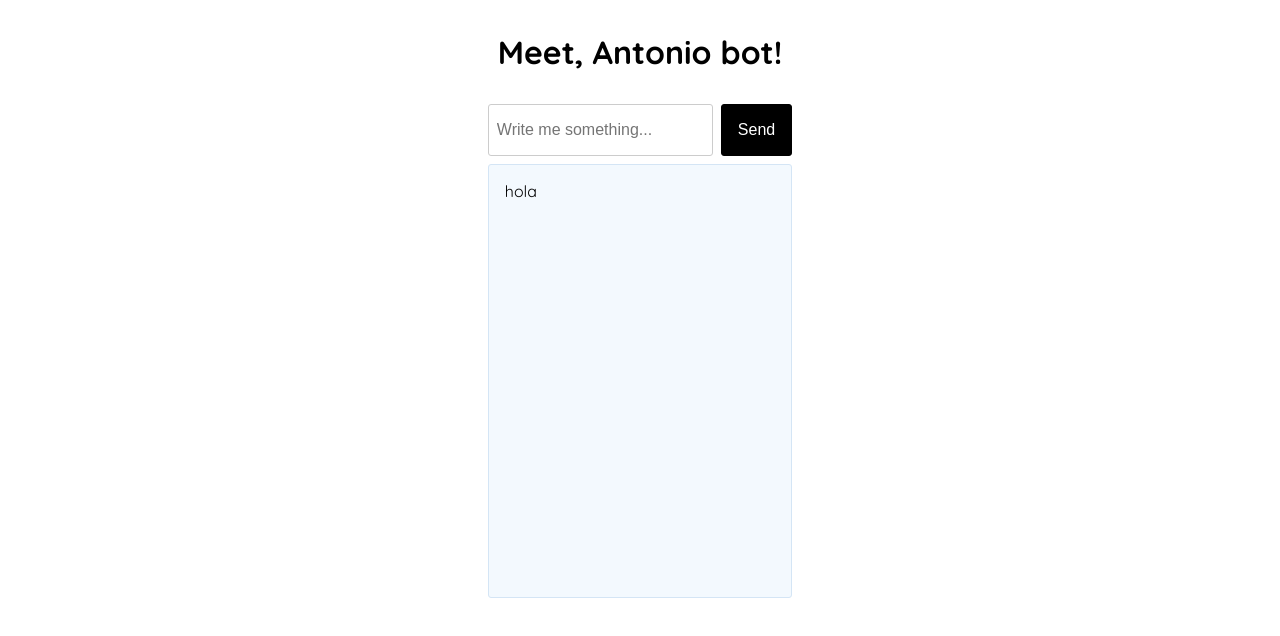
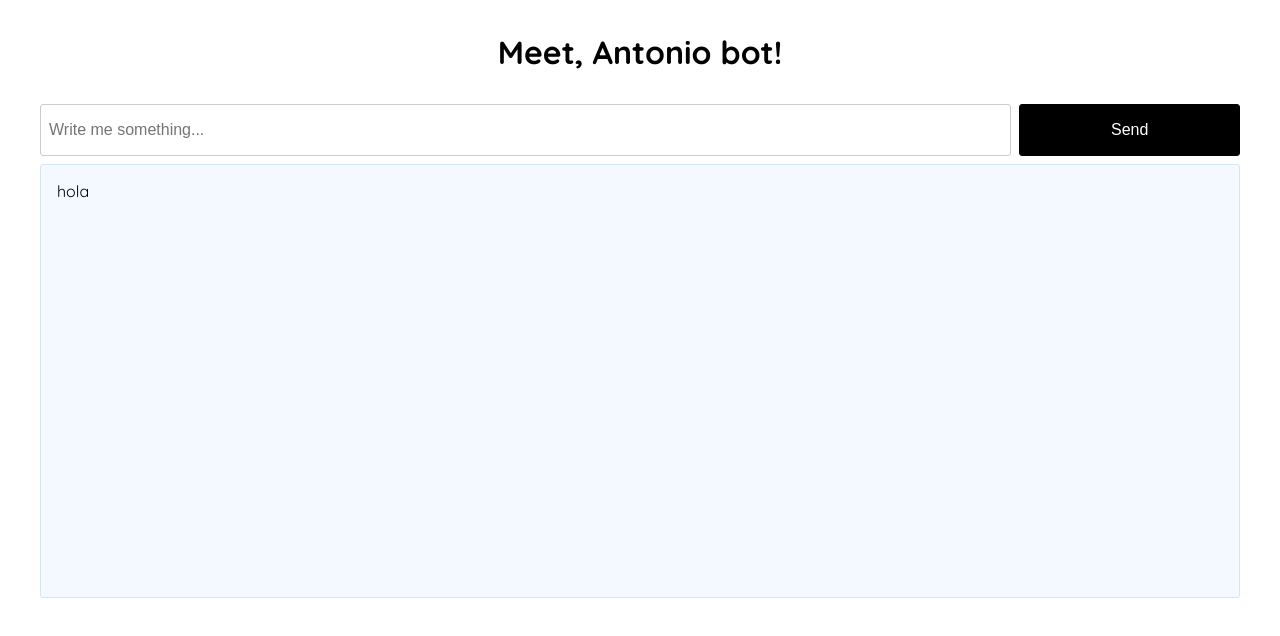
Before and after one commit to antoniwan/antonio-bot, a React (Create React App) app: page / in a window 1280 px wide. Shown: the top 636 px of the page. Built offline with nearby package versions, Linux system fonts and the light colour scheme.

Commit message:
Chatbox component visual improvements. Forgot to add this class.

```diff
--- a/src/components/Chatbox.js
+++ b/src/components/Chatbox.js
@@ -26,7 +26,7 @@ class Chatinput extends React.Component {
 class Chatbox extends React.Component {
   render () {
     return (
-      <div>
+      <div className='chat'>
         <Chatinput />
         <div className='chatbox'>
           hola
```
